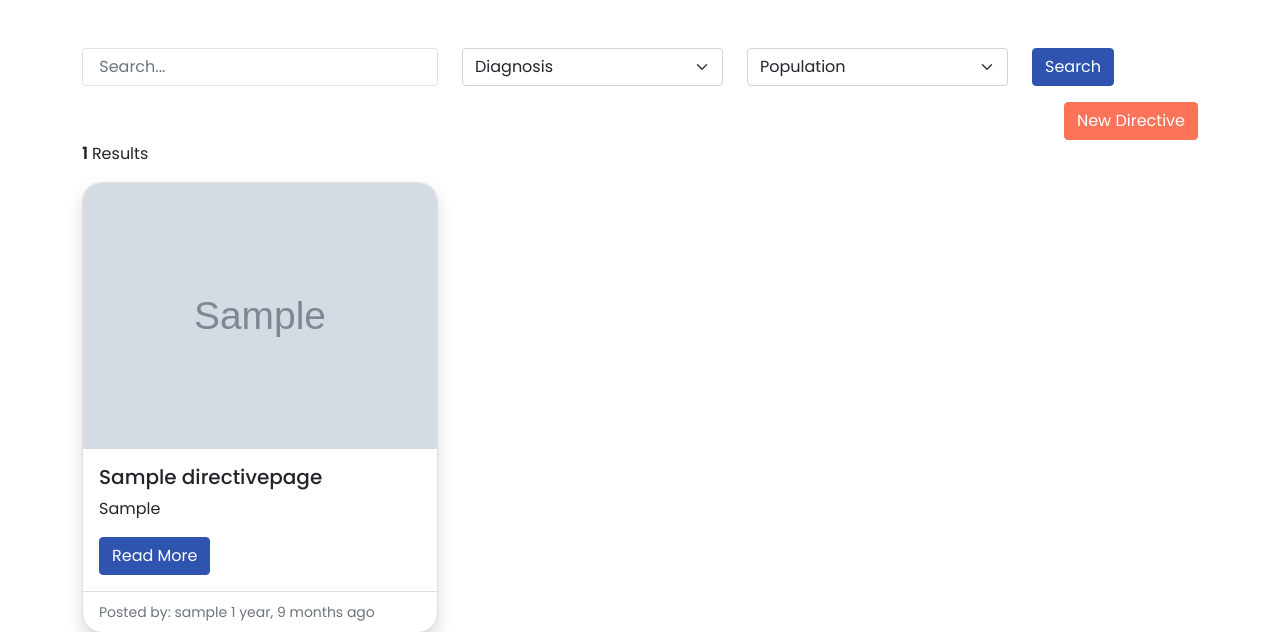
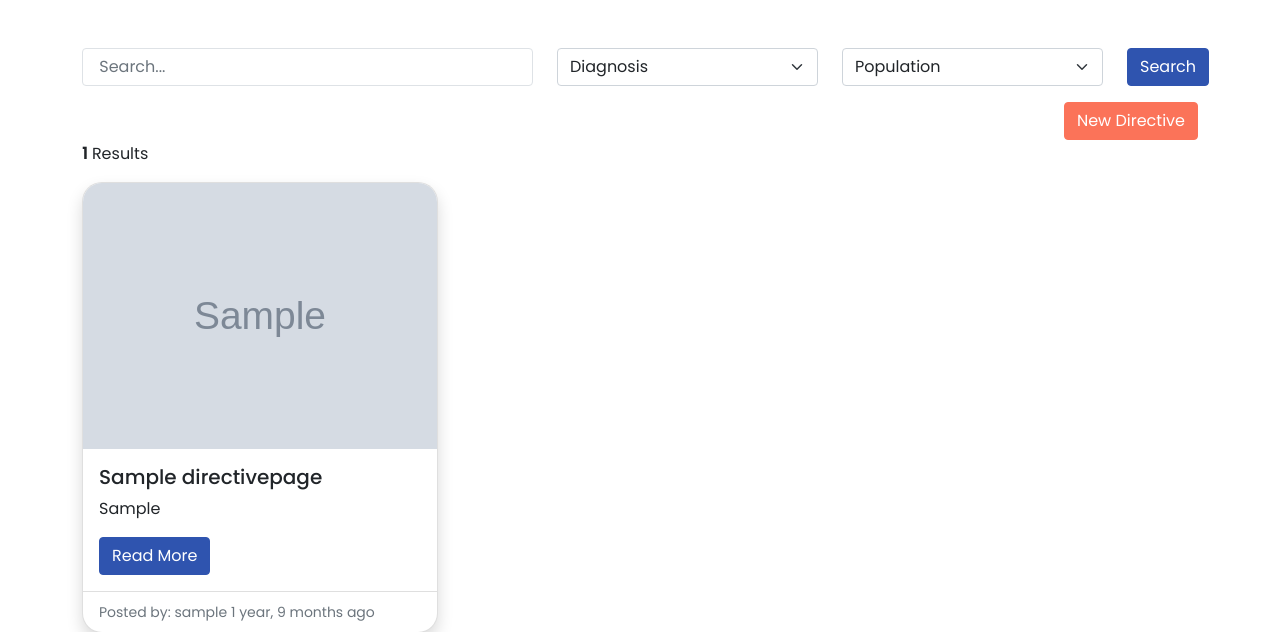
Before and after one commit to brennan-wright/ArtTherapyGuide, a Django app: page /directives/ in a window 1280 px wide. Shown: the part 88-720 px from the top of the page. Run offline with Django 3.2, Linux system fonts and the light colour scheme; tables that the repository leaves empty hold one stand-in row (values such as "Sample post"); grey boxes marked "Sample" are stand-in pictures; parts of the project's set-up code (start-up, migrations or seed data) failed here and were passed over; some libraries are stand-ins or nearby versions.

Commit message:
more responsive fixes.

```diff
--- a/frontend/templates/directive/directive_index_page.html
+++ b/frontend/templates/directive/directive_index_page.html
@@ -12,14 +12,14 @@ All Directives - Art Therapy Guide
 <div class="container">
     <form method="GET" id="directiveForm" action=".">
         <div class="row mt-5 gap-2 gap-md-0">
-            <div class="col-md-4">
+            <div class="col-md-4 col-lg-5">
                 <div class="input-group">
                     <input class="form-control border-right-0 border" type="search" name="search"
                         placeholder="{% if request.GET.search %}{{ request.GET.search}}{% else %} Search... {% endif %}"
                         value="{% if request.GET.search %}{{ request.GET.search}}{% else %}{% endif %}" />
                 </div>
             </div>
-            <div class="col-md-3">
+            <div class="col-md-3 col-lg-3">
                 <select id="diagnosis" class="form-select" name="diagnosis">
                     {% if request.GET.diagnosis %}
                     <option value="{{ request.GET.diagnosis}}">{{ request.GET.diagnosis}}</option>
@@ -31,7 +31,7 @@ All Directives - Art Therapy Guide
                     {% endfor %}
                 </select>
             </div>
-            <div class="col-md-3">
+            <div class="col-md-3 col-lg-3">
                 <select id="population" class="form-select" name="population">
                     {% if request.GET.population %}
                     <option value="{{ request.GET.population}}">{{ request.GET.population}}</option>
@@ -43,7 +43,7 @@ All Directives - Art Therapy Guide
                     {% endfor %}
                 </select>
             </div>
-            <div class="col-md-2">
+            <div class="col-md-2 col-lg-1">
                 <button type="submit" class="btn btn-primary">Search</button>
             </div>
         </div>
@@ -66,7 +66,7 @@ All Directives - Art Therapy Guide
 
 
 
-    <div class="row row-cols-1 row-cols-md-3 g-4">
+    <div class="row row-cols-1 row-cols-lg-3 g-4">
         {% for post in posts %}
         <div class="col ">
             <div class="card shadow h-100">
```
